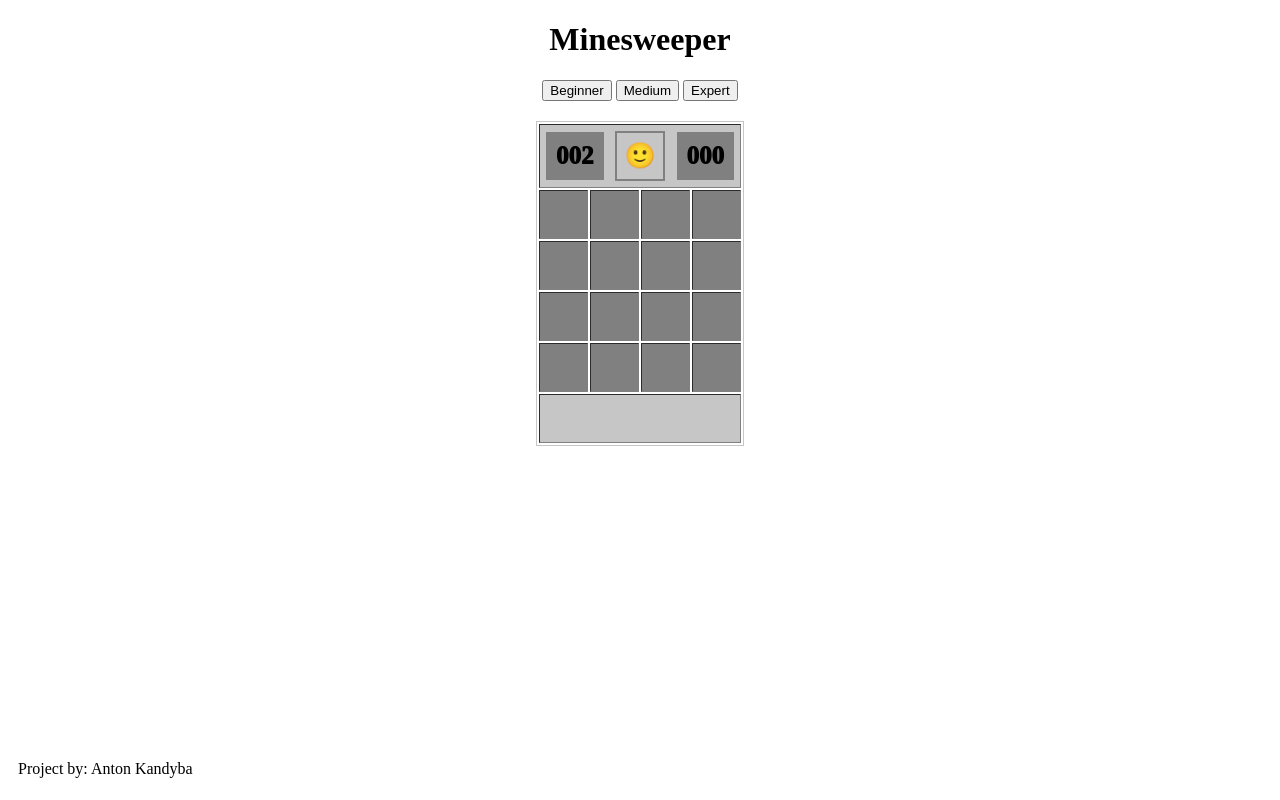
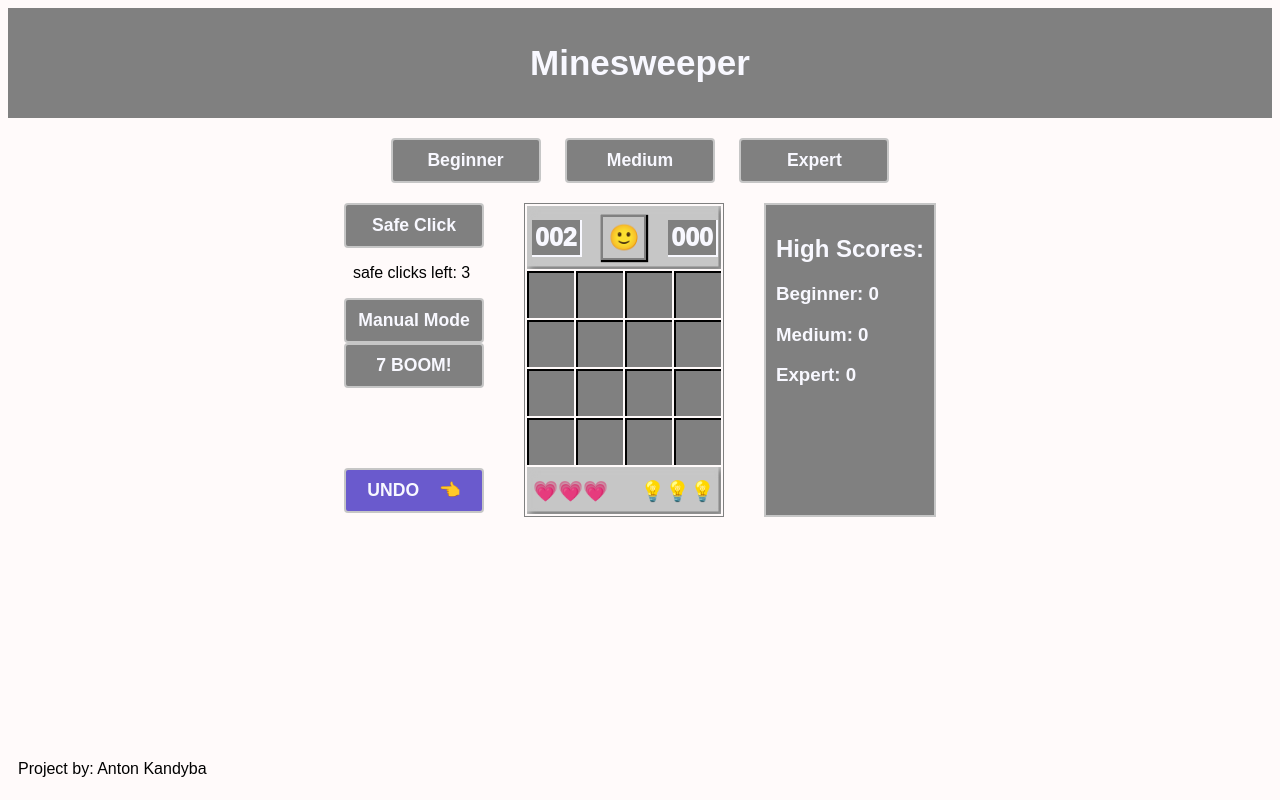
Before and after one commit to antonkandyba/minesweeper-game, a plain HTML site: page index.html in a window 1280 px wide. Drawn offline with Linux system fonts and the light colour scheme.

Commit message:
Many new functionalities
Final commit for today

```diff
--- a/css/game.css
+++ b/css/game.css
@@ -1,103 +1,98 @@
-h1 {
-	text-align: center;
+body {
+	font-family: Arial;
+	background-color: snow;
 }
 
+.header {
+	text-align: center;
+	padding: 35px;
+	margin-bottom: 20px;
+
+	background: #808080;
+	color: ghostwhite;
+	font-size: 35px;
+	font-weight: 600;
+}
+
+.page-flexbox {
+	display: flex;
+	justify-content: center;
+	gap: 40px;
+}
+
+.game-buttons {
+	display: flex;
+	flex-direction: column;
+}
+
+.game-buttons button {
+	width: 140px;
+	padding: 10px;
+
+	cursor: pointer;
+
+	font-size: 1.1em;
+	font-weight: bold;
+
+	background-color: #808080;
+	color: ghostwhite;
+	border: 2px solid #c6c6c6;
+	border-radius: 4px;
+}
+
+.game-buttons button:hover {
+	background-color: hsla(0, 0%, 20%, 0.7);
+}
+
+#undo-button {
+	background-color: slateblue;
+}
+
+#hidden-button {
+	visibility: hidden;
+	height: 80px;
+}
 .difficulty-buttons {
 	margin-bottom: 20px;
 	text-align: center;
 }
 
-table {
-	border: 1px solid #c6c6c6;
-	margin: auto;
+.difficulty-buttons button {
+	width: 150px;
+	padding: 10px;
+	margin: 0 10px;
+
+	font-size: 1.1em;
+	font-weight: bold;
+
+	background-color: #808080;
+	color: ghostwhite;
+	border: 2px solid #c6c6c6;
+	border-radius: 4px;
 }
 
-td {
-	height: 45px;
-	width: 45px;
-
-	text-align: center;
-	font-weight: 1000;
-	font-size: 25px;
-
-	background-color: #c6c6c6;
-
-	border-color: #808080;
-
-	cursor: default;
-	user-select: none;
+.difficulty-buttons button:hover {
+	background-color: hsla(0, 0%, 20%, 0.7);
 }
 
-.hidden {
-	font-size: 0;
+.high-scores {
+	padding: 10px;
+
+	border: 2px solid #c6c6c6;
 	background-color: #808080;
+	color: ghostwhite;
 }
 
-.blown {
-	background-color: brown;
-}
-
-.flex-header {
-	display: flex;
-	justify-content: space-between;
-	align-items: center;
-}
-
-.flex-header div {
-	padding: 10px;
-	margin: 5px;
-	background-color: #808080;
-}
-
-.board-header button {
-	height: 50px;
-	width: 50px;
-	margin: 5px;
-
-	font-size: 25px;
-
-	border: 2px solid #808080;
-	background-color: #c6c6c6;
+.hints-count:hover {
+	text-shadow: 0 0 3px #fff, 0 0 5px #fff, 0 0 7px #fff, 0 0 10px #a2c00e, 0 0 15px #f5f507,
+		0 0 20px #f3ef09;
 }
 
 footer {
+	display: block;
 	position: absolute;
 	bottom: 0;
 
 	padding: 10px;
 	height: 30px;
-
-	text-align: right;
 }
-
-.number1 {
-	color: blue;
-}
-
-.number2 {
-	color: green;
-}
-
-.number3 {
-	color: red;
-}
-
-.number4 {
-	color: darkblue;
-}
-
-.number5 {
-	color: brown;
-}
-
-.number6 {
-	color: darkcyan;
-}
-
-.number7 {
-	color: black;
-}
-
-.number8 {
-	color: gray;
-}
--- /dev/null
+++ b/css/table.css
@@ -0,0 +1,104 @@
+table {
+	border: 1px solid #808080;
+	margin: auto;
+}
+
+td {
+	height: 45px;
+	width: 45px;
+
+	text-align: center;
+	font-weight: 1000;
+	font-size: 25px;
+
+	background-color: #c6c6c6;
+
+	border-color: #808080;
+
+	cursor: default;
+	user-select: none;
+	box-shadow: inset 0.1em 0.1em 0.3em 0 #c6c6c6, inset -0.1em -0.1em 0 0 #808080;
+	transition: box-shadow 10s;
+}
+
+.hidden {
+	font-size: 0;
+	background-color: #808080;
+	box-shadow: inset 1px 1px 0px 1px black;
+}
+
+.hidden:hover {
+	background-color: hsla(0, 0%, 20%, 0.7);
+}
+
+.blown {
+	background-color: brown;
+}
+
+.flex-header {
+	display: flex;
+	justify-content: space-between;
+	align-items: center;
+	flex-shrink: 0;
+
+	color: ghostwhite;
+}
+
+.flex-header div {
+	padding: 3px;
+	margin: 4px;
+	background-color: #808080;
+
+	box-shadow: 1px 1px 0px 1px;
+}
+
+.board-header button {
+	height: 45px;
+	width: 45px;
+	margin: 8px;
+	padding: 4px;
+
+	font-size: 25px;
+	text-align: center;
+
+	border: 2px solid #808080;
+	background-color: #c6c6c6;
+	box-shadow: 1px 1px 1px 1px;
+}
+
+.board-header button:active {
+	box-shadow: 0 0 0 0;
+}
+
+.footer-flex {
+	display: flex;
+	justify-content: space-between;
+
+	font-size: 20px;
+	padding: 5px;
+}
+
+.number1 {
+	color: blue;
+}
+.number2 {
+	color: green;
+}
+.number3 {
+	color: red;
+}
+.number4 {
+	color: darkblue;
+}
+.number5 {
+	color: brown;
+}
+.number6 {
+	color: darkcyan;
+}
+.number7 {
+	color: black;
+}
+.number8 {
+	color: gray;
+}
--- a/index.html
+++ b/index.html
@@ -8,11 +8,10 @@
 		<title>Minesweeper</title>
 
 		<link rel="stylesheet" href="css/game.css" />
+		<link rel="stylesheet" href="css/table.css" />
 	</head>
 	<body onload="initGame()">
-		<div class="header">
-			<h1>Minesweeper</h1>
-		</div>
+		<div class="header">Minesweeper</div>
 
 		<div class="difficulty-buttons">
 			<button onclick="initGame(4, 2)">Beginner</button>
@@ -20,8 +19,18 @@
 			<button onclick="initGame(12, 30)">Expert</button>
 		</div>
 
+		<div class="page-flexbox">
+			<div class="game-buttons">
+				<button>Safe Click</button>
+				<p>&nbsp safe clicks left: <span>3</span></p>
+				<button>Manual Mode</button>
+				<button>7 BOOM!</button>
+				<button id="hidden-button">hidden</button>
+				<button id="undo-button">UNDO &nbsp&nbsp&nbsp👈</button>
+			</div>
+
 			<div class="game-container">
-			<table border="1">
+				<table>
 					<thead>
 						<tr>
 							<td class="board-header">
@@ -35,6 +44,15 @@
 					</thead>
 					<tbody class="board"></tbody>
 				</table>
+			</div>
+
+			<div class="high-scores">
+				<h2>High Scores:</h2>
+				<h3>Beginner: <span id="beginner-score"></span></h3>
+				<h3>Medium: <span id="medium-score"></span></h3>
+				<h3>Expert: <span id="expert-score"></span></h3>
+			</div>
+		</div>
 
 		<footer>
 			<div>Project by: Anton Kandyba</div>
@@ -42,6 +60,6 @@
 
 		<script src="js/game.js"></script>
 		<script src="js/util.js"></script>
-		</div>
+		<script src="js/hints.js"></script>
 	</body>
 </html>
--- a/js/game.js
+++ b/js/game.js
@@ -45,9 +45,14 @@ function initGame(size = gLevel.size, mineCount = gLevel.mines) {
 	gGame.shownCount = 0;
 	gGame.markedCount = 0;
 
+	gHints.hintTimeout = 0;
+	gHints.hintOrigCells = [];
+	gHints.isHintsClicked = false;
+
 	// buildBoard(gBoard);
 	renderBoard(gBoard);
 	renderSmiley(STANDARD_SMILEY);
+	renderHighScores();
 }
 
 // builds cells for an empty board, pos is the position of the first click
@@ -88,6 +93,8 @@ function cellClicked(elCell) {
 	if (!gGame.interval) firstClick(elCell);
 	// do nothing if game is not on
 	if (!gGame.isOn) return;
+	// if hint is shown, do nothing
+	if (gHints.hintTimeout) return;
 
 	var cell = gBoard[elCell.dataset.i][elCell.dataset.j];
 	// ignore alerady shown cell
@@ -95,24 +102,42 @@ function cellClicked(elCell) {
 	// do nothing if flag is clicked
 	if (cell.isMarked) return;
 
-	// if closed cell is clicked, show it
+	// if player clicked the hint before clicking on the board
+	if (gHints.isHintsClicked) {
+		revealNeighbours(elCell);
+		gGame.hintsCount--;
+		gHints.hintTimeout = setTimeout(hideNeighbours, 1000);
+		return;
+	}
+
+	// if hidden cell is clicked, show it
 	cell.isShown = true;
 	cell.isChecked = true;
 
+	// if we hit a mine
 	if (cell.isMine) {
-		// stop game
+		gGame.livesCount--;
+
+		// regard pressing a bomb with lives left the same as putting a flag on it
+		gGame.flagsCount++;
+		gGame.markedCount++;
+
+		// we still win if the last click was a bomb and we had lives
+		checkGameOver();
+
+		// stop game if we lost all lives
+		if (!gGame.livesCount) {
 			cell.isBlown = true;
 			gGame.isOn = false;
 			clearInterval(gGame.interval);
 
 			revealAllMines(gBoard);
-
-		// change the smiley
 			renderSmiley(LOSE_SMILEY);
 		}
+	} else {
+		// if it was not a bomb
+		gGame.shownCount++;
 
-	// increase shown cells count for the opened cell
-	gGame.shownCount++;
 		// expand more squares if the clicked one is empty, shown count is handled inside
 		if (cell.mineAroundCount === 0) {
 			expandShown(gBoard, +elCell.dataset.i, +elCell.dataset.j);
@@ -121,7 +146,9 @@ function cellClicked(elCell) {
 
 		// check for win condition
 		checkGameOver();
+	}
 
+	renderFlagsCount();
 	renderBoard(gBoard);
 }
 
@@ -140,6 +167,8 @@ function firstClick(elCell) {
 function cellMarked(elCell) {
 	// do nothing if game is not on
 	if (!gGame.isOn) return;
+	// if hint is pressed or shown, do nothing
+	if (gHints.hintTimeout || gHints.isHintsClicked) return;
 
 	var cell = gBoard[elCell.dataset.i][elCell.dataset.j];
 	// do nothing if cell is already shown and it is not a flag
@@ -210,6 +239,32 @@ function checkGameOver() {
 			gGame.isOn = false;
 			clearInterval(gGame.interval);
 			renderSmiley(WIN_SMILEY);
+
+			// check if we have a new high score
+			var timeNow = new Date();
+			var seconds = Math.floor((timeNow - gGame.startTime) / 1000);
+
+			if (gLevel.size === 4) {
+				var beginnerScore = localStorage.getItem('beginnerScore');
+				if (!beginnerScore) beginnerScore = 999;
+				if (seconds < beginnerScore) {
+					localStorage.setItem('beginnerScore', seconds);
+				}
+			} else if (gLevel.size === 8) {
+				var mediumScore = localStorage.getItem('mediumScore');
+				if (!mediumScore) mediumScore = 999;
+				if (seconds < mediumScore) {
+					localStorage.setItem('mediumScore', seconds);
+				}
+			} else if (gLevel.size === 12) {
+				var expertScore = localStorage.getItem('expertScore');
+				if (!expertScore) expertScore = 999;
+				if (seconds < expertScore) {
+					localStorage.setItem('expertScore', seconds);
+				}
+			}
+
+			renderHighScores();
 		}
 	}
 }
--- /dev/null
+++ b/js/hints.js
@@ -0,0 +1,65 @@
+'use strict';
+
+var gHints = {
+	isHintsClicked: false,
+	hintTimeout: 0,
+	hintOrigCells: [],
+};
+
+function clickHint(elHints) {
+	if (!gGame.isOn) return;
+	// if hints is already clicked, cancel the glow and do nothing
+	if (gHints.isHintsClicked) {
+		elHints.style.textShadow = '';
+		gHints.isHintsClicked = false;
+		return;
+	}
+
+	// do nothing if we have no hints left
+	if (gGame.hintsCount === 0) return;
+
+	gHints.isHintsClicked = true;
+
+	elHints.style.textShadow =
+		'0 0 3px #fff, 0 0 5px #fff, 0 0 7px #fff,' +
+		'0 0 10px #a2c00e, 0 0 15px #f5f507,0 0 20px #f3ef09';
+}
+
+function revealNeighbours(elCell) {
+	var cellI = +elCell.dataset.i;
+	var cellJ = +elCell.dataset.j;
+	gHints.hintOrigCells = [];
+
+	// loop through neighbourg and the cell itself
+	for (var i = cellI - 1; i <= cellI + 1; i++) {
+		if (i < 0 || i >= gBoard.length) continue;
+
+		for (var j = cellJ - 1; j <= cellJ + 1; j++) {
+			if (j < 0 || j >= gBoard[0].length) continue;
+
+			// keep original i, j , and if it was shown before
+			var cellInfo = { i, j, isShown: gBoard[i][j].isShown };
+			gHints.hintOrigCells.push(cellInfo);
+
+			// reveal the cells
+			gBoard[i][j].isShown = true;
+		}
+	}
+
+	renderBoard(gBoard);
+}
+
+function hideNeighbours() {
+	// set to 0 so we can click on all cells again
+	gHints.hintTimeout = 0;
+
+	for (var i = 0; i < gHints.hintOrigCells.length; i++) {
+		var cellInfo = gHints.hintOrigCells[i];
+
+		gBoard[cellInfo.i][cellInfo.j].isShown = cellInfo.isShown;
+	}
+
+	gHints.isHintsClicked = false;
+
+	renderBoard(gBoard);
+}
--- a/js/util.js
+++ b/js/util.js
@@ -2,7 +2,7 @@
 
 const STANDARD_SMILEY = '🙂';
 const WIN_SMILEY = '😎';
-const LOSE_SMILEY = '🤯';
+const LOSE_SMILEY = '😖';
 const LIFE = '💗';
 const HINT = '💡';
 
@@ -45,6 +45,9 @@ function renderBoard(board) {
 	var elBoard = document.querySelector('.board');
 	elBoard.innerHTML = boardHTML;
 
+	renderLives();
+	renderHints();
+
 	preventTdContextMenu();
 }
 
@@ -53,10 +56,31 @@ function getBoardFooter() {
                 <td colspan="${gBoard[0].length}">
                     <div class ="footer-flex">
                         <div class="lives-count"></div>
-                        <div class="hints-count"></div>
+                        <div class="hints-count" onclick="clickHint(this)"></div>
                     </div>
                 </td>
             </tr>`;
+}
+
+function renderLives() {
+	var elLives = document.querySelector('.lives-count');
+
+	var lives = LIFE.repeat(gGame.livesCount);
+
+	elLives.innerText = lives;
+}
+
+function renderHints() {
+	var elHints = document.querySelector('.hints-count');
+	var hints = HINT.repeat(gGame.hintsCount);
+
+	if (gHints.isHintsClicked) {
+		elHints.style.textShadow =
+			'0 0 3px #fff, 0 0 5px #fff, 0 0 7px #fff,' +
+			'0 0 10px #a2c00e, 0 0 15px #f5f507,0 0 20px #f3ef09';
+	}
+
+	elHints.innerText = hints;
 }
 
 function renderSmiley(smiley) {
@@ -104,6 +128,24 @@ function buildEmptyBoard(size) {
 		}
 	}
 	return board;
+}
+
+function renderHighScores() {
+	var beginnerScore = localStorage.getItem('beginnerScore');
+	var mediumScore = localStorage.getItem('mediumScore');
+	var expertScore = localStorage.getItem('expertScore');
+
+	if (!beginnerScore) beginnerScore = 0;
+	if (!mediumScore) mediumScore = 0;
+	if (!expertScore) expertScore = 0;
+
+	var elBeginner = document.querySelector('#beginner-score');
+	var elMedium = document.querySelector('#medium-score');
+	var elExpert = document.querySelector('#expert-score');
+
+	elBeginner.innerText = beginnerScore;
+	elMedium.innerText = mediumScore;
+	elExpert.innerText = expertScore;
 }
 
 // gets random position on the board
```
Lines whose indentation alone changed are shown as unchanged.
